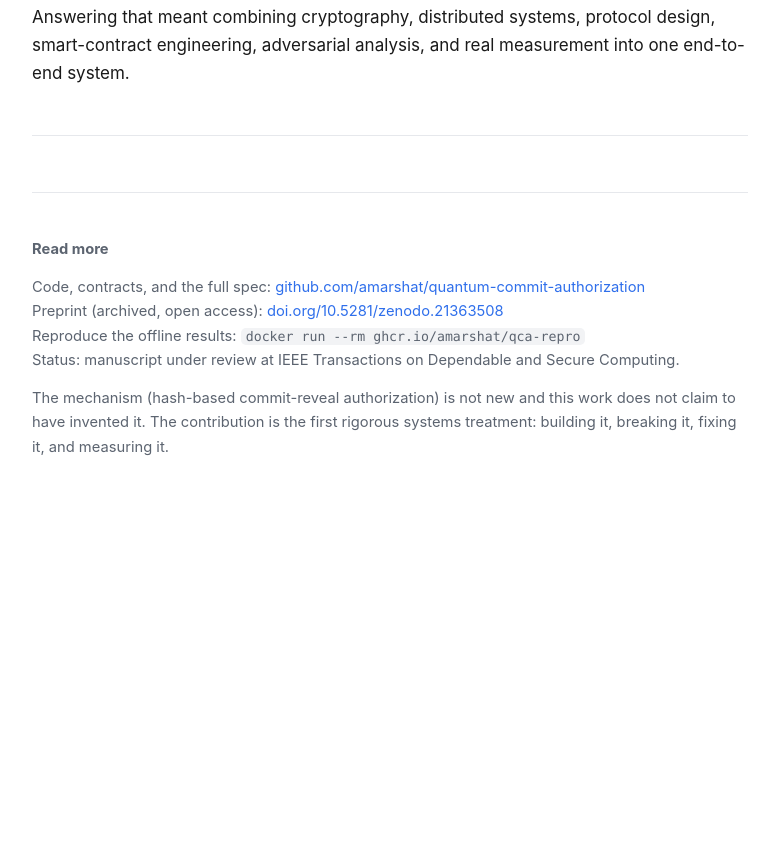
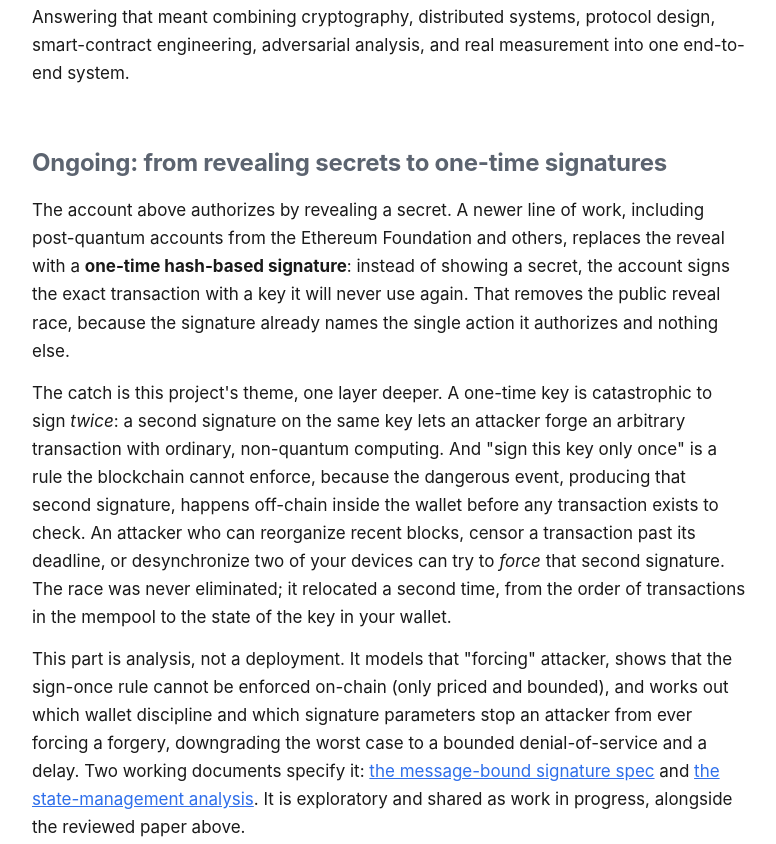
Before and after one commit to amarshat/quantum-commit-authorization, a plain HTML site: page docs/index.html in a window 1280 px wide. Shown: the part 5924-6768 px from the top of the page, without its empty margins (250-1026 px from the left). Before the commit the page ends 6467 px from the top, so only its background shows below. Drawn offline with Linux system fonts and the light colour scheme.

Commit message:
Explainer: add an 'ongoing' section on message-bound one-time signatures
Adds a forward-looking section to the plain-language explainer covering
the next research direction: replacing the commit-reveal of a secret
with a one-time hash-based signature, the "a one-time key is catastrophic
to sign twice" problem, and the honest framing that the authorization
race is relocated a second time (from mempool ordering to wallet key
state) rather than eliminated. Framed as exploratory work in progress,
consistent with the page's existing 'relocated not eliminated' spine, and
links the two new docs (SPEC-HASHSIG.md, STATE_MODEL.md) via their
GitHub-rendered views so they are discoverable from the home page.

```diff
--- a/docs/index.html
+++ b/docs/index.html
@@ -199,6 +199,11 @@ one signature covers all of them</code></pre>
 
 <p>Answering that meant combining cryptography, distributed systems, protocol design, smart-contract engineering, adversarial analysis, and real measurement into one end-to-end system.</p>
 
+<h2 class="muted" style="margin-top:56px">Ongoing: from revealing secrets to one-time signatures</h2>
+<p>The account above authorizes by revealing a secret. A newer line of work, including post-quantum accounts from the Ethereum Foundation and others, replaces the reveal with a <strong>one-time hash-based signature</strong>: instead of showing a secret, the account signs the exact transaction with a key it will never use again. That removes the public reveal race, because the signature already names the single action it authorizes and nothing else.</p>
+<p>The catch is this project's theme, one layer deeper. A one-time key is catastrophic to sign <em>twice</em>: a second signature on the same key lets an attacker forge an arbitrary transaction with ordinary, non-quantum computing. And "sign this key only once" is a rule the blockchain cannot enforce, because the dangerous event, producing that second signature, happens off-chain inside the wallet before any transaction exists to check. An attacker who can reorganize recent blocks, censor a transaction past its deadline, or desynchronize two of your devices can try to <em>force</em> that second signature. The race was never eliminated; it relocated a second time, from the order of transactions in the mempool to the state of the key in your wallet.</p>
+<p>This part is analysis, not a deployment. It models that "forcing" attacker, shows that the sign-once rule cannot be enforced on-chain (only priced and bounded), and works out which wallet discipline and which signature parameters stop an attacker from ever forcing a forgery, downgrading the worst case to a bounded denial-of-service and a delay. Two working documents specify it: <a href="https://github.com/amarshat/quantum-commit-authorization/blob/main/docs/SPEC-HASHSIG.md">the message-bound signature spec</a> and <a href="https://github.com/amarshat/quantum-commit-authorization/blob/main/docs/STATE_MODEL.md">the state-management analysis</a>. It is exploratory and shared as work in progress, alongside the reviewed paper above.</p>
+
 <hr>
 
 <footer>
```
